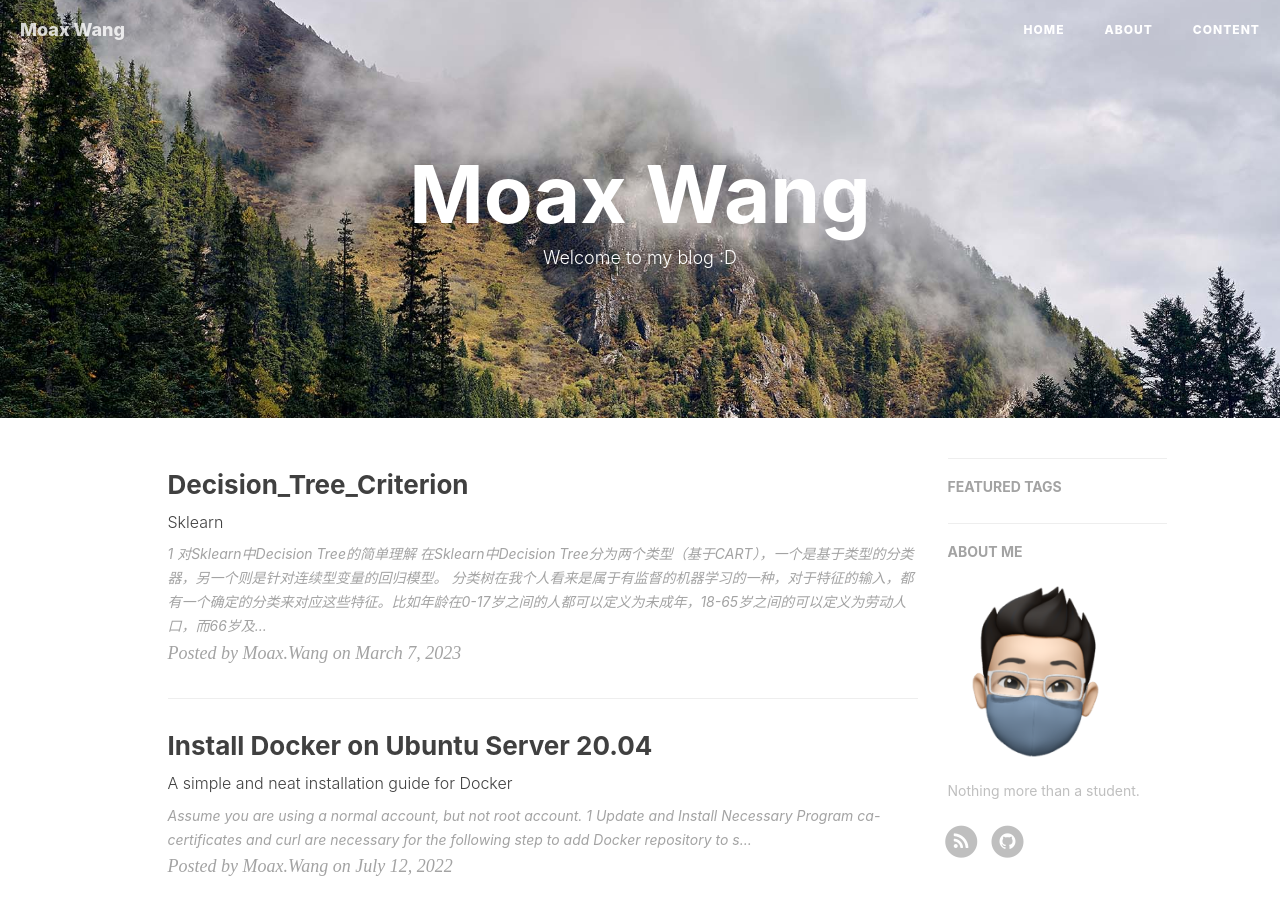
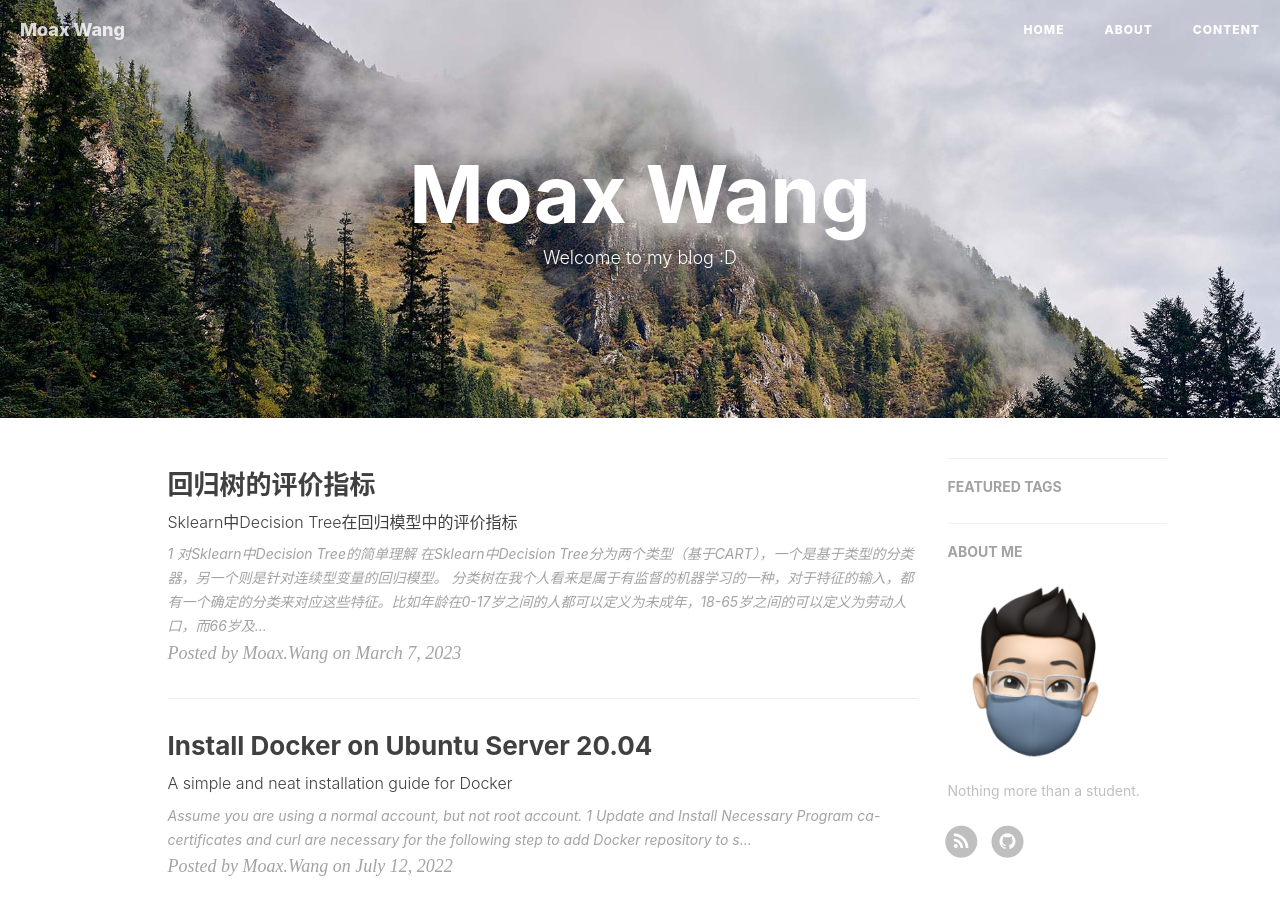
Before and after one commit to WinchellWang/winchellwang.github.io, a Jekyll site: the page built from index.html, in a window 1280 px wide and 900 px high. Built offline with Jekyll 4.4.1, drawn with Linux system fonts in a browser that asks for light colours; nearby versions of some CDN libraries; the list of posts is cut into pages by our own code; comment, search, counter and statistics services are not loaded.

Commit message:
Update 2023-03-07-DecisionTree_Regressor_Criterion.md

```diff
--- a/_posts/2023-03-07-DecisionTree_Regressor_Criterion.md
+++ b/_posts/2023-03-07-DecisionTree_Regressor_Criterion.md
@@ -1,7 +1,7 @@
 ---
 layout: post
-title: Decision_Tree_Criterion
-subtitle: Sklearn
+title: 回归树的评价指标
+subtitle: Sklearn中Decision Tree在回归模型中的评价指标
 date: 2023-03-07
 author: Moax.Wang
 header-img: "img/post-bg-tech.jpg"
```
